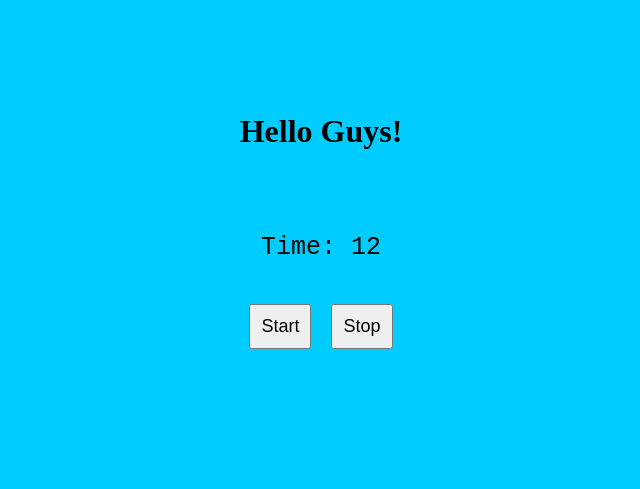
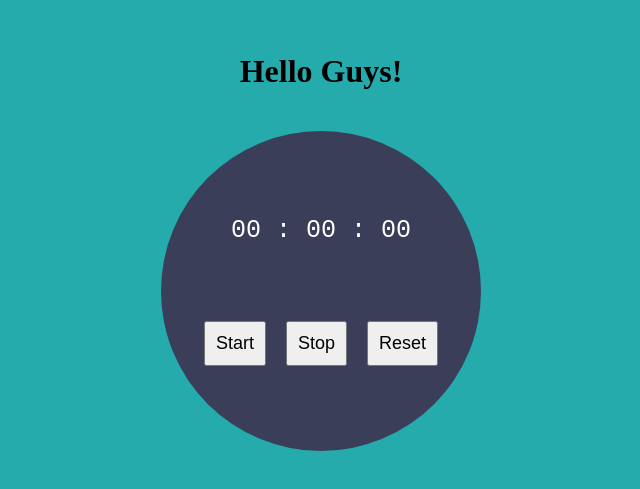
Before and after one commit to EhsanAryan/exercise, a React (Create React App) app: page / in a window 1280 px wide. Shown: the part 169-658 px from the top of the page, without its empty margins (319-959 px from the left). Built offline with nearby package versions, Linux system fonts and the light colour scheme.

Commit message:
The timer with start and stop and reset button

```diff
--- a/src/components/App.css
+++ b/src/components/App.css
@@ -1,7 +1,7 @@
 body{
     margin: 0;
     padding: 0;
-    background-color: #0cf;
+    background-color: #26abad;
 }
 
 .parent-div {
--- a/src/components/timer.css
+++ b/src/components/timer.css
@@ -1,6 +1,10 @@
 .timer-div {
-    width: 20%;
-    height: 25%;
+    width: 300px;
+    height: 300px;
+    background-color: #3a3e59;
+    color: white;
+    border-radius: 50%;
+    padding: 10px;
     font-size: 25px;
     font-family: monospace;
     margin-top: 20px;
@@ -10,7 +14,7 @@
     justify-content: space-evenly;
 }
 
-.timer-div button {
+.timer-btn {
     margin-right: 10px;
     margin-left: 10px;
     font-size: 18px;
--- a/src/components/timer.js
+++ b/src/components/timer.js
@@ -10,45 +10,82 @@ export default class Timer extends React.Component {
     constructor(){
         super();
         this.state = {
-            time : 12
+            hour: 0 ,
+            minute: 0 ,
+            second: 0 ,
+            isStart: false
         }
     }
 
+    startTimer = () => {
+        if(this.state.isStart===false){
+            this.setState({
+                isStart : true
+            });
 
-    componentDidUpdate(){
-        if(this.state.time===0){
-            clearInterval(interval);
-        }
-    }
+            interval = setInterval(() => {
+                if(this.state.second < 59){
+                    this.setState({
+                        second : this.state.second + 1
+                    });
+                }
+                else {
+                    if(this.state.minute < 59){
+                        this.setState({
+                            second : 0 ,
+                            minute : this.state.minute + 1
+                        });
+                    }
+                    else {
+                        this.setState({
+                            second : 0 ,
+                            minute : 0 ,
+                            hour : this.state.hour + 1
+                        });
+                    }
+                }
 
 
-    startTimer = () => {
-        if(!interval){
-            interval = setInterval(()=>{
-                this.setState({
-                    time : this.state.time - 1
-                });
+
+
             } , 1000);
         }
     }
 
 
     stopTimer = () =>{
-        if(interval){
+        if(this.state.isStart===true){
+            this.setState({
+                isStart : false
+            });
             clearInterval(interval);
-            interval=undefined;
         }
     }
 
 
+    resetTimer = () => {
+        this.stopTimer();
+        this.setState({
+            hour : 0 ,
+            minute : 0 ,
+            second : 0
+        });
+        console.log(this.state.hour , this.state.minute , this.state.isStart);
+    }
+
+
     render(){
+        let h = this.state.hour;
+        let m = this.state.minute;
+        let s = this.state.second;
 
         return (
             <div className="timer-div">
-                Time: {this.state.time}
+                {`${h>9 ? h : "0"+h} : ${m>9 ? m : "0"+m} : ${s>9 ? s : "0"+s}`}
                 <span>
-                    <button onClick={this.startTimer}>Start</button>
-                    <button onClick={this.stopTimer}>Stop</button>
+                    <button onClick={this.startTimer} className="timer-btn">Start</button>
+                    <button onClick={this.stopTimer} className="timer-btn">Stop</button>
+                    <button onClick={this.resetTimer} className="timer-btn">Reset</button>
                 </span>
             </div>
         );
```
